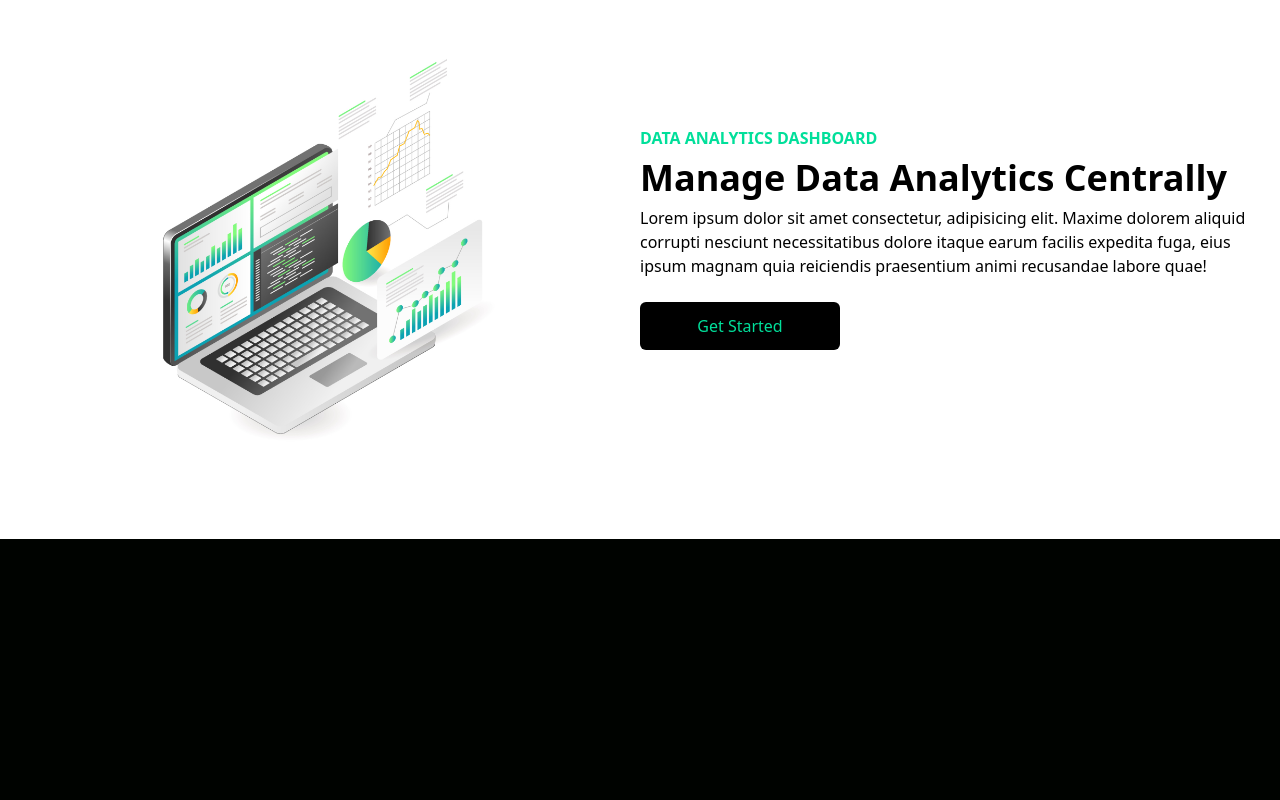
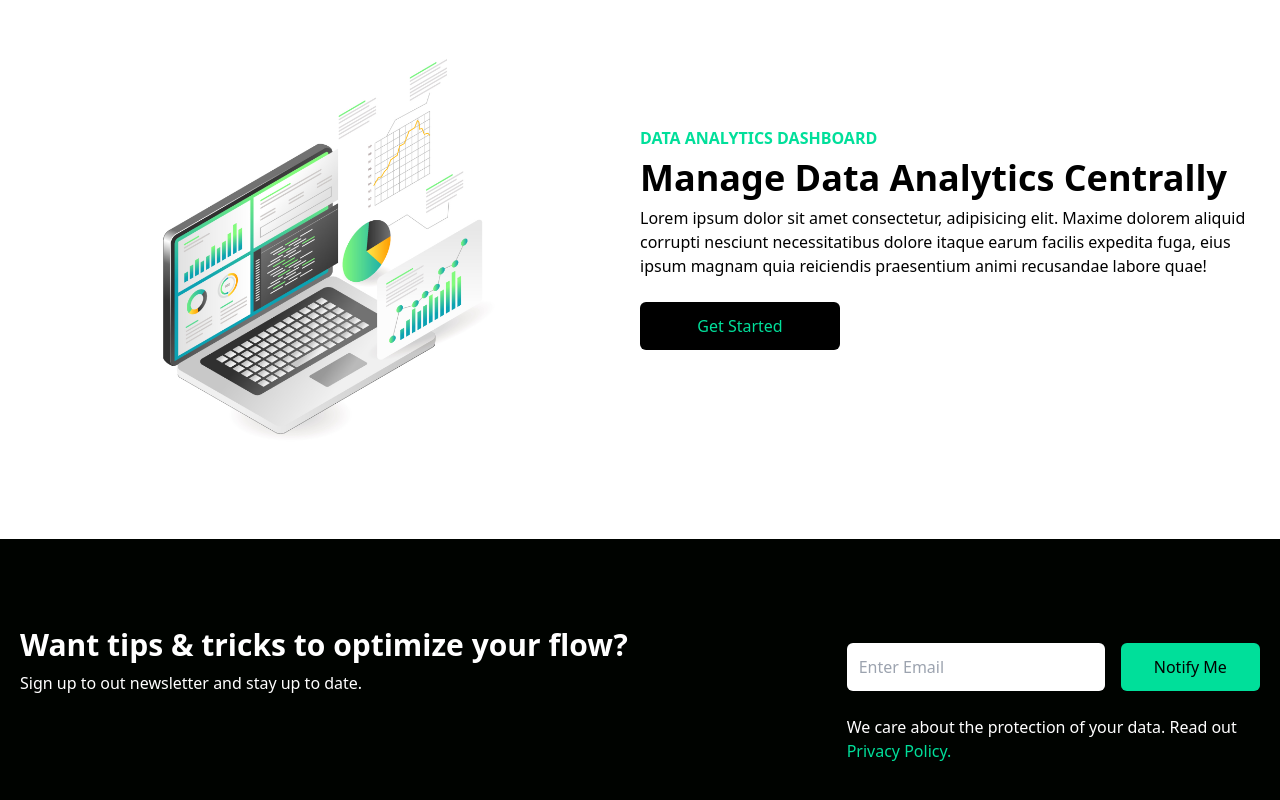
Before and after one commit to hoon0661/data-finance-tailwind, a React (Create React App) app: page / in a window 1280 px wide. Shown: the part 838-1638 px from the top of the page. Before the commit the page ends 1377 px from the top, so only its background shows below. Built offline with nearby package versions, Linux system fonts and the light colour scheme.

Commit message:
added Newsletter component

```diff
--- a/src/App.js
+++ b/src/App.js
@@ -2,6 +2,7 @@
 import Analytics from "./components/Analytics";
 import Hero from "./components/Hero";
 import Navbar from "./components/Navbar";
+import Newsletter from "./components/Newsletter";
 
 function App() {
   return (
@@ -9,6 +10,7 @@
       <Navbar />
       <Hero />
       <Analytics />
+      <Newsletter />
     </div>
   );
 }
--- /dev/null
+++ b/src/components/Newsletter.jsx
@@ -0,0 +1,34 @@
+import React from "react";
+
+const Newsletter = () => {
+  return (
+    <div className="w-full py-16 text-white px-4">
+      <div className="max-w-[1240px] mx-auto grid lg:grid-cols-3">
+        <div className="lg:col-span-2 my-4">
+          <h1 className="md: text-4xl sm:text-3xl text-2xl font-bold py-2">
+            Want tips & tricks to optimize your flow?
+          </h1>
+          <p>Sign up to out newsletter and stay up to date.</p>
+        </div>
+        <div className="my-4">
+          <div className="flex flex-col sm:flex-row items-center justify-between w-full">
+            <input
+              className="p-3 flex w-full rounded-md text-black"
+              type="email"
+              placeholder="Enter Email"
+            />
+            <button className="bg-[#00df9a] w-[200px] rounded-md font-medium my-6 mx-auto py-3 px-6 ml-4 text-black">
+              Notify Me
+            </button>
+          </div>
+          <p>
+            We care about the protection of your data. Read out{" "}
+            <span className="text-[#00df9a]">Privacy Policy.</span>
+          </p>
+        </div>
+      </div>
+    </div>
+  );
+};
+
+export default Newsletter;
```
